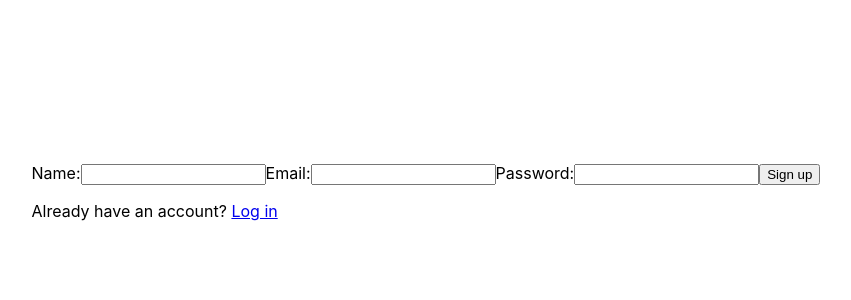
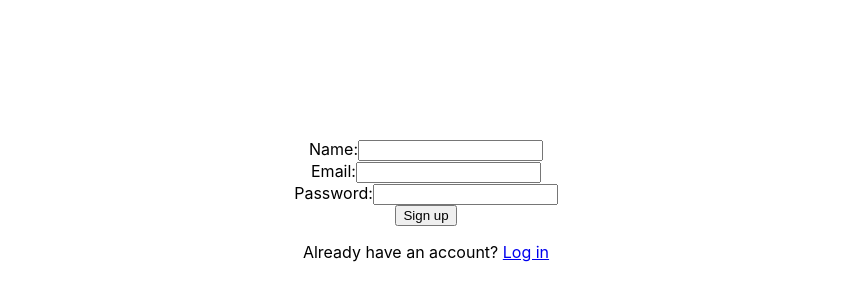
Before and after one commit to Keyin-S2-Supplemental/ReactProject, a React (Create React App) app: page /signup in a window 1280 px wide. Shown: the part 192-492 px from the top of the page, without its empty margins (214-1065 px from the left). Built offline with nearby package versions, Linux system fonts and the light colour scheme.

Commit message:
Fixed form css

```diff
--- a/src/Login.js
+++ b/src/Login.js
@@ -20,7 +20,7 @@ function Login() {
 
   return (
     <div className='login-container'>
-    <form onSubmit={handleSubmit}>
+    <form className="login-form" onSubmit={handleSubmit}>
       <label>
         Username:
         <input type="text" value={username} onChange={(e) => setUsername(e.target.value)} />
--- a/src/Signup.js
+++ b/src/Signup.js
@@ -25,7 +25,7 @@ function Signup() {
 
   return (
     <div className='signup-container'>
-    <form onSubmit={handleSubmit}>
+    <form className="signup-form" onSubmit={handleSubmit}>
       <label>
         Name:
         <input type="text" value={name} onChange={(e) => setName(e.target.value)} />
@@ -40,9 +40,9 @@ function Signup() {
       </label>
       <button type="submit">Sign up</button>
       <p>
-  Already have an account?{' '}
-  <Link to="/login">Log in</Link>
-</p>
+        Already have an account?{' '}
+        <Link to="/login">Log in</Link>
+      </p>
     </form>
 </div>
   );
--- a/src/Style.css
+++ b/src/Style.css
@@ -1,4 +1,4 @@
-.signup-container {
+.signup-form {
     display: flex;
     flex-direction: column;
     align-items: center;
@@ -11,7 +11,7 @@
     margin-bottom: 1rem;
   }
 
-  .login-container {
+  .login-form {
     display: flex;
     flex-direction: column;
     align-items: center;
```
